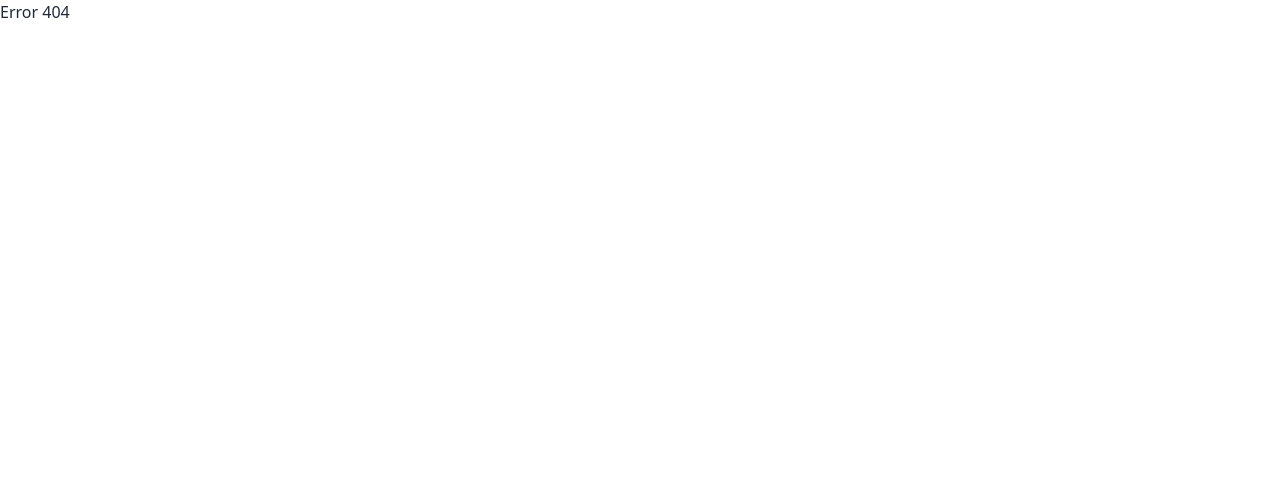
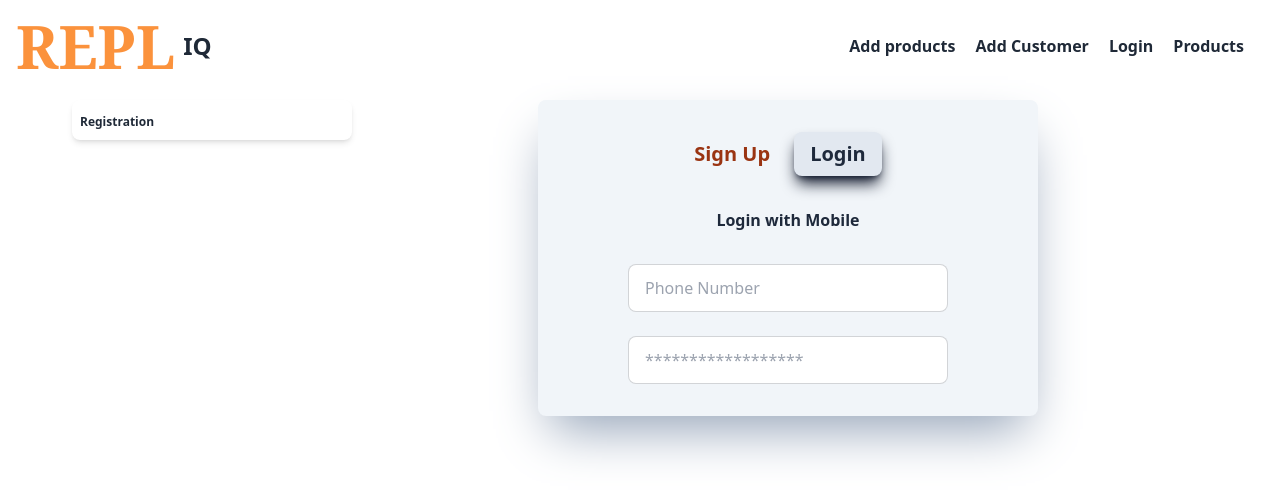
Before and after one commit to sakibhasan-24/repliq, a React (Vite) app: page /container/registration/login in a window 1280 px wide. Before the commit this address had no page. Shown: the top 498 px of the page. Built offline with nearby package versions, Linux system fonts and the light colour scheme.

Commit message:
registration form ui

```diff
--- /dev/null
+++ b/src/component/views/Container.jsx
@@ -0,0 +1,22 @@
+import React from "react";
+import { Link, Outlet } from "react-router-dom";
+
+export default function Container() {
+  return (
+    <div className="max-w-xl sm:max-w-6xl mx-auto p-2 flex flex-col sm:flex-row gap-4">
+      <div className="w-full sm:w-1/3 md:w-1/4  ">
+        <div className="bg-white p-2 shadow-md rounded-lg">
+          <Link
+            to="/container/registration"
+            className="text-xs font-semibold mb-2"
+          >
+            Registration
+          </Link>
+        </div>
+      </div>
+      <div className=" w-full sm:w-2/3 md:w-3/4  ">
+        <Outlet />
+      </div>
+    </div>
+  );
+}
--- /dev/null
+++ b/src/component/views/RegistrationLayout.jsx
@@ -0,0 +1,36 @@
+import React from "react";
+import { Link, Outlet } from "react-router-dom";
+import activeRoute from "../../helper/activeRoute";
+
+export default function RegistrationLayout() {
+  const activeRouter = activeRoute();
+  return (
+    <div className="w-full sm:max-w-[500px] bg-slate-100 shadow-2xl shadow-slate-400 rounded-lg p-8 mx-auto">
+      <div className="flex items-center justify-center gap-6 font-semibold text-xl text-orange-800">
+        <Link
+          to="/container/registration/signup"
+          className={`${
+            activeRouter("/container/registration/signup")
+              ? "shadow-lg shadow-slate-900 text-slate-800 px-4 py-2 rounded-lg bg-slate-200"
+              : ""
+          }`}
+        >
+          Sign Up
+        </Link>
+        <Link
+          className={`${
+            activeRouter("/container/registration/login")
+              ? "shadow-lg shadow-slate-900 text-slate-800 px-4 py-2 rounded-lg bg-slate-200"
+              : ""
+          }`}
+          to="/container/registration/login"
+        >
+          Login
+        </Link>
+      </div>
+      <div>
+        <Outlet />
+      </div>
+    </div>
+  );
+}
--- /dev/null
+++ b/src/helper/activeRoute.jsx
@@ -0,0 +1,14 @@
+import { useLocation } from "react-router-dom";
+
+export default function activeRoute() {
+  const location = useLocation();
+  const activeRouter = (route) => {
+    console.log(location.pathname);
+    // console.log(route);
+    if (route === location.pathname) {
+      return true;
+    }
+    return false;
+  };
+  return activeRouter;
+}
--- a/src/pages/Home/Home.jsx
+++ b/src/pages/Home/Home.jsx
@@ -1,5 +1,10 @@
 import React from "react";
+import Container from "../../component/views/Container";
 
 export default function Home() {
-  return <div>Home</div>;
+  return (
+    <div>
+      <Container />
+    </div>
+  );
 }
--- a/src/pages/header/Navbar.jsx
+++ b/src/pages/header/Navbar.jsx
@@ -1,7 +1,11 @@
 import React, { useEffect, useState } from "react";
-import { Link } from "react-router-dom";
+import { Link, useLocation } from "react-router-dom";
 import { CiMenuBurger } from "react-icons/ci";
 export default function Navbar() {
+  const location = useLocation();
+  const handleActiveRoute = (route) => {
+    if (route === location.pathname) return true;
+  };
   const [sideBar, setSideBar] = useState(false);
   return (
     <div className=" flex justify-between items-center">
@@ -24,7 +28,12 @@ export default function Navbar() {
       </div>
 
       <div className="hidden sm:flex font-semibold flex-col sm:flex-row items-center">
-        <Link className="mr-5 hover:text-orange-400" to="/">
+        <Link
+          className={`mr-5 hover:text-orange-400 ${
+            handleActiveRoute("/") && "border-b-2 border-orange-400"
+          }`}
+          to="/"
+        >
           Add products
         </Link>
         <Link className="mr-5 hover:text-orange-400" to="/">
--- /dev/null
+++ b/src/pages/registration/Login.jsx
@@ -0,0 +1,25 @@
+import React from "react";
+
+export default function Login() {
+  return (
+    <div className="w-full">
+      <h1 className="text-center my-8 text-slate-800 font-semibold">
+        Login with Mobile
+      </h1>
+      <div className="">
+        <form className="flex flex-col gap-6 items-center justify-center">
+          <input
+            type="text"
+            placeholder="Phone Number"
+            className="input input-bordered w-full max-w-xs"
+          />
+          <input
+            type="password"
+            placeholder="******************"
+            className="input input-bordered w-full max-w-xs"
+          />
+        </form>
+      </div>
+    </div>
+  );
+}
--- /dev/null
+++ b/src/pages/registration/SignUp.jsx
@@ -0,0 +1,25 @@
+import React from "react";
+
+export default function SignUp() {
+  return (
+    <div className="w-full">
+      <h1 className="text-center my-8 text-slate-800 font-semibold">
+        SignUp with Mobile
+      </h1>
+      <div className="">
+        <form className="flex flex-col gap-6 items-center justify-center">
+          <input
+            type="text"
+            placeholder="Phone Number"
+            className="input input-bordered w-full max-w-xs"
+          />
+          <input
+            type="password"
+            placeholder="******************"
+            className="input input-bordered w-full max-w-xs"
+          />
+        </form>
+      </div>
+    </div>
+  );
+}
```
Also changed, not shown: src/routes/Routes.jsx (+24 -0 lines).
